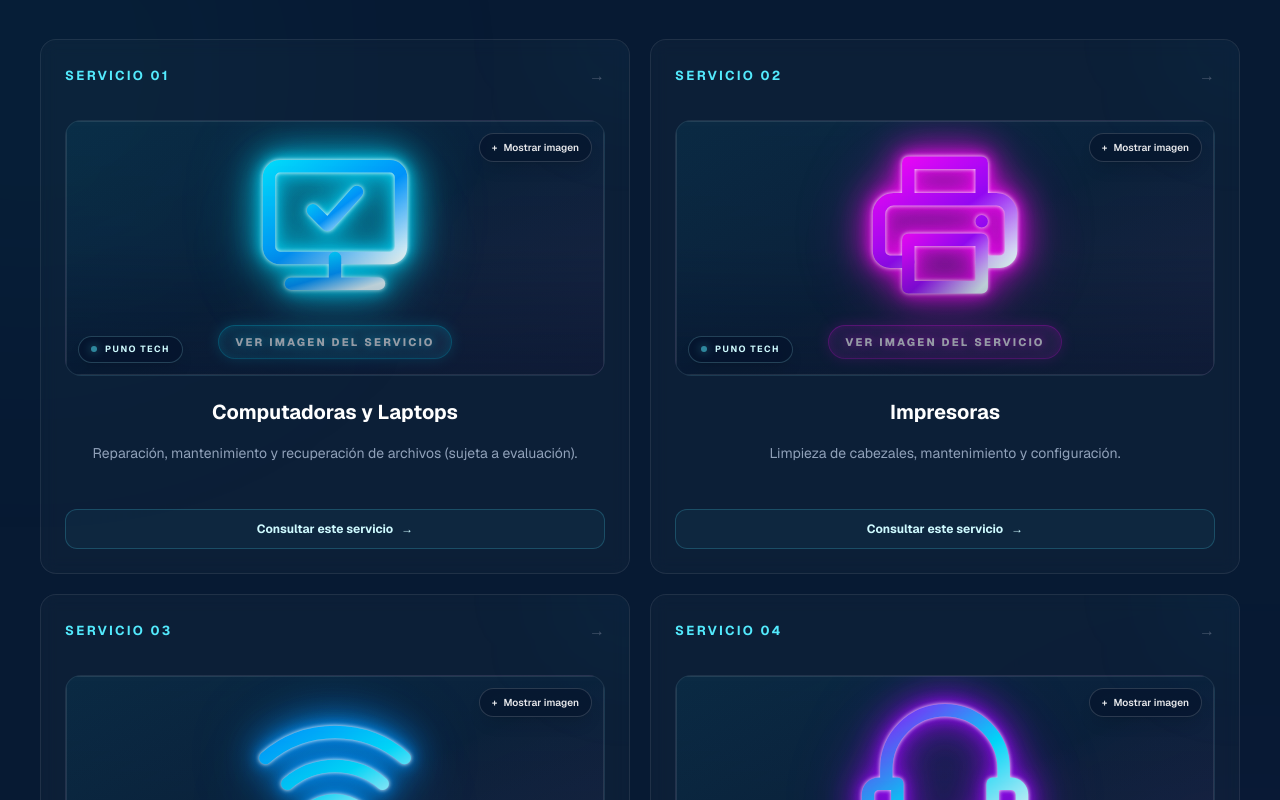
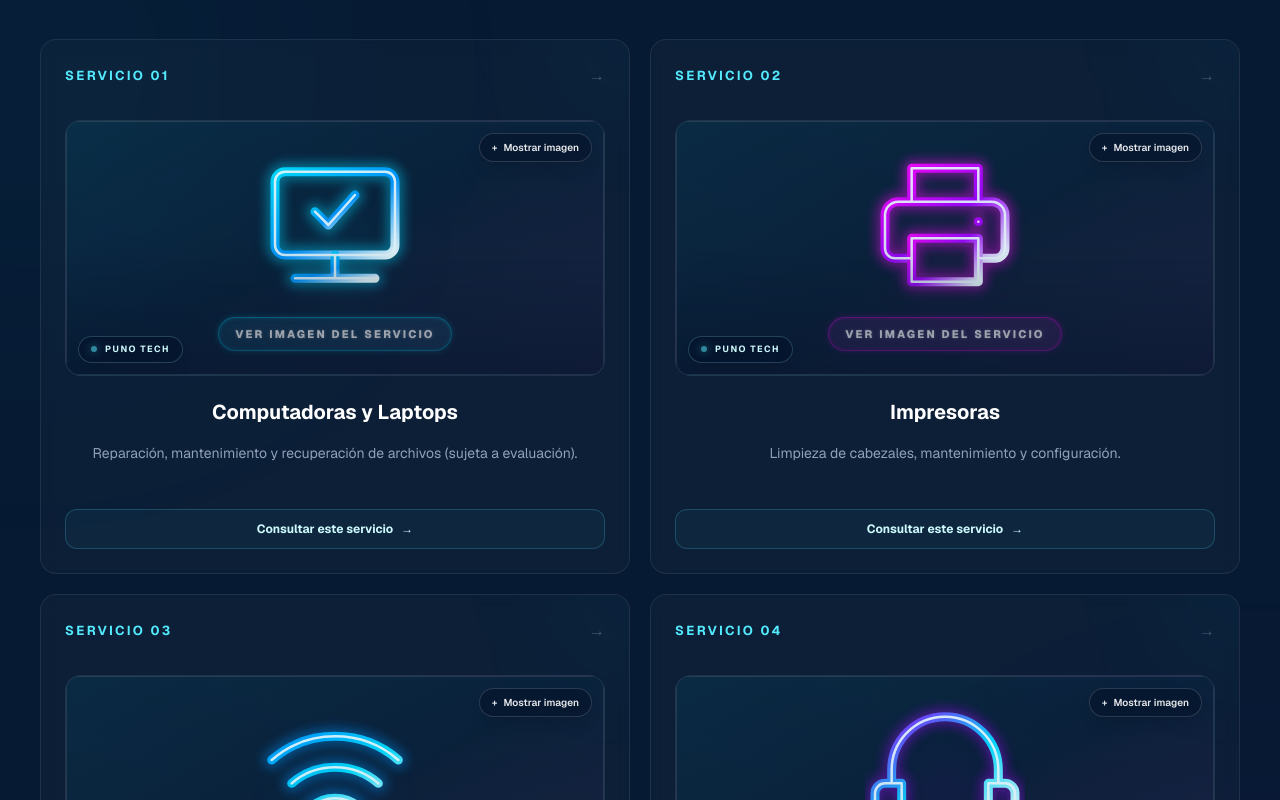
Before and after one commit to joakoguzp/puno-tech, a Next.js app: page / in a window 1280 px wide. Shown: the part 1080-1880 px from the top of the page. Built offline with nearby package versions, Linux system fonts and the light colour scheme.

Commit message:
Rediseña iconos neon con contorno definido y brillo controlado

```diff
--- a/src/components/sections/Services.tsx
+++ b/src/components/sections/Services.tsx
@@ -224,6 +224,35 @@ export default function Services() {
         >
           {services.map((service, index) => {
             const isHighlighted = highlightedService === service.type;
+            const iconShape = (
+              <>
+                {service.type === "computer" && (
+                  <>
+                    <rect x="6" y="8" width="36" height="25" rx="3" />
+                    <path d="M18 40h12M24 33v7M12 40h24" />
+                    <path d="m18 20 4 4 8-9" />
+                  </>
+                )}
+                {service.type === "printer" && (
+                  <>
+                    <path d="M14 17V7h20v10M14 34H9a3 3 0 0 1-3-3V21a4 4 0 0 1 4-4h28a4 4 0 0 1 4 4v10a3 3 0 0 1-3 3h-5" />
+                    <path d="M14 28h20v13H14zM34 23h.01" />
+                  </>
+                )}
+                {service.type === "wifi" && (
+                  <>
+                    <path d="M5 18a29 29 0 0 1 38 0M11 25a20 20 0 0 1 26 0M17 32a11 11 0 0 1 14 0" />
+                    <circle cx="24" cy="39" r="2" fill="currentColor" stroke="none" />
+                  </>
+                )}
+                {service.type === "support" && (
+                  <>
+                    <path d="M8 25v-4a16 16 0 0 1 32 0v4M8 25H6a3 3 0 0 0-3 3v5a3 3 0 0 0 3 3h5V25H8ZM40 25h2a3 3 0 0 1 3 3v5a3 3 0 0 1-3 3h-5V25h3Z" />
+                    <path d="M35 36c-2 4-6 6-11 6h-3" />
+                  </>
+                )}
+              </>
+            );
 
             return (
               <article
@@ -335,42 +364,29 @@ export default function Services() {
                     />
                   ) : (
                     <div className="absolute inset-0 flex flex-col items-center justify-center gap-3 transition-transform duration-500 group-hover/image:scale-[1.06]" style={{ color: service.accent }}>
-                      <span aria-hidden="true" className="pointer-events-none absolute h-36 w-36 rounded-full opacity-65 blur-2xl transition-all duration-500 group-hover/image:opacity-90" style={{ background: `radial-gradient(circle, ${service.glow} 0%, transparent 68%)`, boxShadow: `0 0 42px ${service.glow}` }} />
-                      <svg viewBox="0 0 48 48" fill="none" stroke={`url(#service-icon-gradient-${service.type})`} strokeWidth="3.4" strokeLinecap="round" strokeLinejoin="round" className="relative h-40 w-40 transition-all duration-500 group-hover/image:scale-110 sm:h-44 sm:w-44" style={{ color: service.accent, filter: `drop-shadow(0 0 2px #ffffff) drop-shadow(0 0 7px ${service.accent}) drop-shadow(0 0 16px ${service.accent}) drop-shadow(0 0 30px ${service.glow})` }} aria-hidden="true">
+                      <span aria-hidden="true" className="pointer-events-none absolute h-32 w-32 rounded-full opacity-35 blur-xl transition-all duration-500 group-hover/image:opacity-50" style={{ background: `radial-gradient(circle, ${service.glow} 0%, transparent 72%)` }} />
+                      <svg viewBox="0 0 48 48" fill="none" strokeLinecap="round" strokeLinejoin="round" className="relative h-36 w-36 transition-transform duration-300 group-hover/image:scale-105 sm:h-40 sm:w-40" style={{ color: service.accent }} aria-hidden="true">
                         <defs>
                           <linearGradient id={`service-icon-gradient-${service.type}`} x1="0%" y1="0%" x2="100%" y2="100%">
                             <stop offset="0%" stopColor={service.accent} />
                             <stop offset="55%" stopColor={service.secondary} />
                             <stop offset="100%" stopColor="#E8FCFF" />
                           </linearGradient>
+                          <filter id={`service-icon-glow-${service.type}`} x="-40%" y="-40%" width="180%" height="180%">
+                            <feGaussianBlur stdDeviation="1.6" />
+                          </filter>
                         </defs>
-                        {service.type === "computer" && (
-                          <>
-                            <rect x="6" y="8" width="36" height="25" rx="3" />
-                            <path d="M18 40h12M24 33v7M12 40h24" />
-                            <path d="m18 20 4 4 8-9" />
-                          </>
-                        )}
-                        {service.type === "printer" && (
-                          <>
-                            <path d="M14 17V7h20v10M14 34H9a3 3 0 0 1-3-3V21a4 4 0 0 1 4-4h28a4 4 0 0 1 4 4v10a3 3 0 0 1-3 3h-5" />
-                            <path d="M14 28h20v13H14zM34 23h.01" />
-                          </>
-                        )}
-                        {service.type === "wifi" && (
-                          <>
-                            <path d="M5 18a29 29 0 0 1 38 0M11 25a20 20 0 0 1 26 0M17 32a11 11 0 0 1 14 0" />
-                            <circle cx="24" cy="39" r="2" fill="currentColor" stroke="none" />
-                          </>
-                        )}
-                        {service.type === "support" && (
-                          <>
-                            <path d="M8 25v-4a16 16 0 0 1 32 0v4M8 25H6a3 3 0 0 0-3 3v5a3 3 0 0 0 3 3h5V25H8ZM40 25h2a3 3 0 0 1 3 3v5a3 3 0 0 1-3 3h-5V25h3Z" />
-                            <path d="M35 36c-2 4-6 6-11 6h-3" />
-                          </>
-                        )}
+                        <g stroke={service.accent} strokeWidth="5.2" opacity="0.42" filter={`url(#service-icon-glow-${service.type})`}>
+                          {iconShape}
+                        </g>
+                        <g stroke={`url(#service-icon-gradient-${service.type})`} strokeWidth="2.7">
+                          {iconShape}
+                        </g>
+                        <g stroke="#EAFBFF" strokeWidth="0.75" opacity="0.9">
+                          {iconShape}
+                        </g>
                       </svg>
-                      <span className="relative rounded-full border px-4 py-2 text-[11px] font-extrabold uppercase tracking-[0.2em] text-white shadow-lg backdrop-blur-sm transition-all duration-500 group-hover/image:scale-105" style={{ borderColor: `${service.accent}70`, backgroundColor: `${service.accent}16`, boxShadow: `0 0 14px ${service.glow}, inset 0 0 12px ${service.glow}`, textShadow: `0 0 10px ${service.accent}` }}>Ver imagen del servicio</span>
+                      <span className="relative rounded-full border px-4 py-2 text-[11px] font-extrabold uppercase tracking-[0.2em] text-white shadow-lg backdrop-blur-sm transition-all duration-500 group-hover/image:scale-105" style={{ borderColor: `${service.accent}70`, backgroundColor: `${service.accent}16`, boxShadow: `0 0 6px ${service.glow}, inset 0 0 4px ${service.glow}`, textShadow: "0 0 3px rgba(255,255,255,0.35)" }}>Ver imagen del servicio</span>
                     </div>
                   )}
                   <span className="pointer-events-none absolute inset-0 bg-gradient-to-t from-[#06152d]/55 via-[#06152d]/5 to-transparent transition-opacity duration-500 group-hover/image:from-[#06152d]/80" />
```
